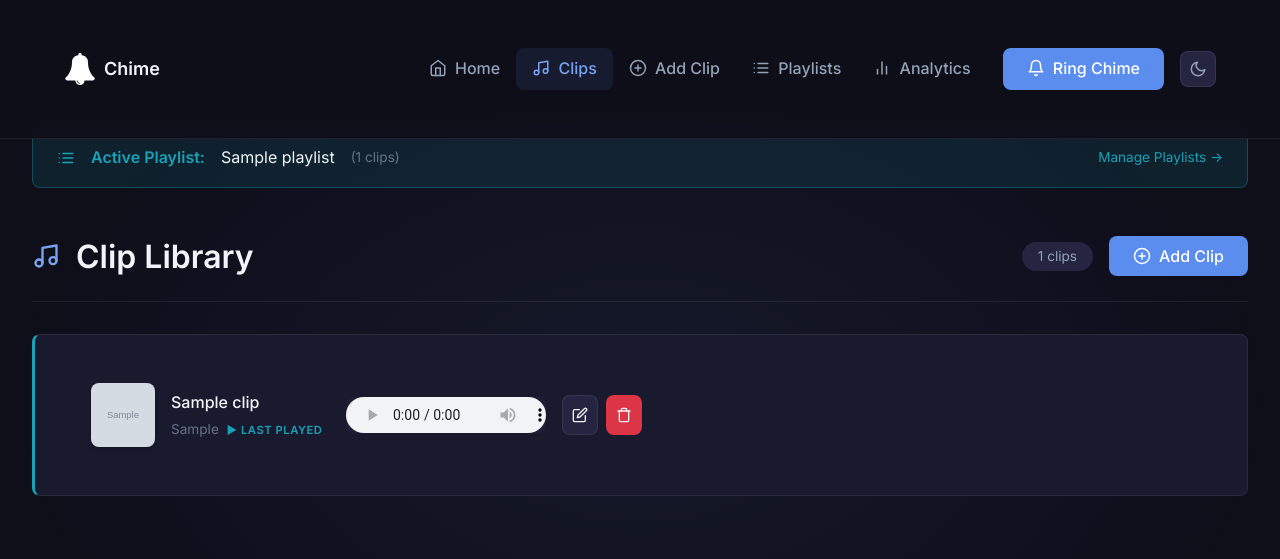
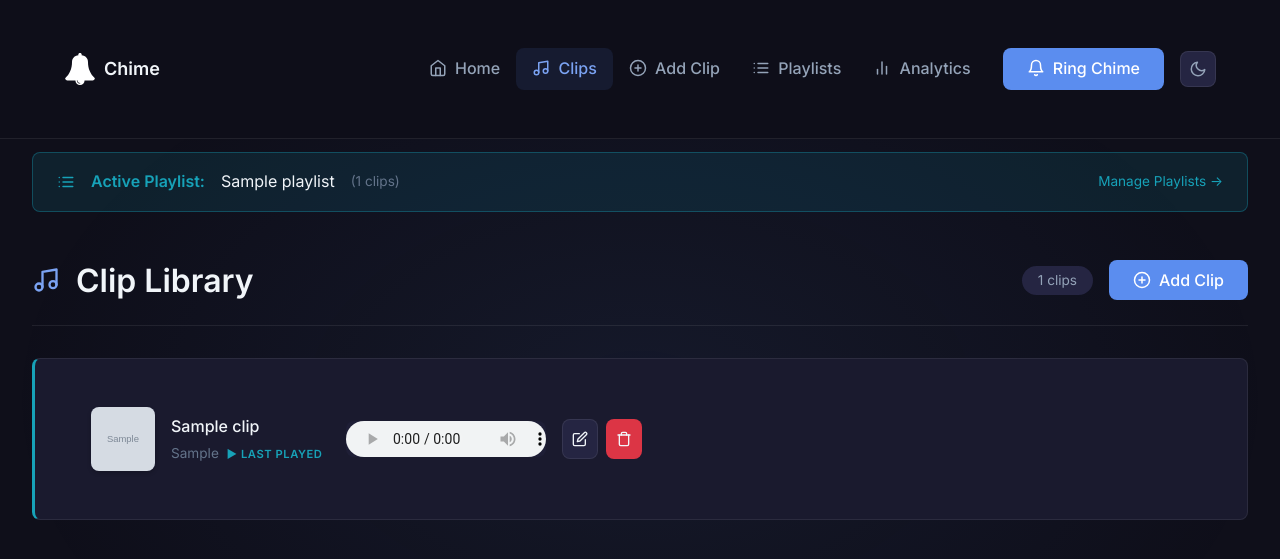
Before and after one commit to PoDuck/pi_chime, a Django app: page / in a window 1280 px wide. Shown: the top 559 px of the page. Run offline with Django 5.2, Linux system fonts and the light colour scheme; tables that the repository leaves empty hold one stand-in row (values such as "Sample post"); grey boxes marked "Sample" are stand-in pictures; some libraries are stand-ins or nearby versions.

Commit message:
Add top margin to active playlist banner on clips page
Co-Authored-By: Claude Sonnet 4.6 <noreply@anthropic.com>

```diff
--- a/clips/templates/clips/clip_list.html
+++ b/clips/templates/clips/clip_list.html
@@ -165,7 +165,7 @@
 {% block content %}
 <div class="fade-in">
     {% if active_playlist %}
-    <div style="background: rgba(23,162,184,0.12); border: 1px solid rgba(23,162,184,0.35); border-radius: var(--radius-md); padding: var(--space-md) var(--space-lg); margin-bottom: var(--space-lg); display: flex; align-items: center; gap: var(--space-md);">
+    <div style="background: rgba(23,162,184,0.12); border: 1px solid rgba(23,162,184,0.35); border-radius: var(--radius-md); padding: var(--space-md) var(--space-lg); margin-top: var(--space-lg); margin-bottom: var(--space-lg); display: flex; align-items: center; gap: var(--space-md);">
         <svg xmlns="http://www.w3.org/2000/svg" width="18" height="18" viewBox="0 0 24 24" fill="none" stroke="var(--accent)" stroke-width="2" stroke-linecap="round" stroke-linejoin="round"><line x1="8" y1="6" x2="21" y2="6"></line><line x1="8" y1="12" x2="21" y2="12"></line><line x1="8" y1="18" x2="21" y2="18"></line><line x1="3" y1="6" x2="3.01" y2="6"></line><line x1="3" y1="12" x2="3.01" y2="12"></line><line x1="3" y1="18" x2="3.01" y2="18"></line></svg>
         <span style="color: var(--accent); font-weight: 600;">Active Playlist:</span>
         <span style="color: var(--text-primary);">{{ active_playlist.name }}</span>
```
